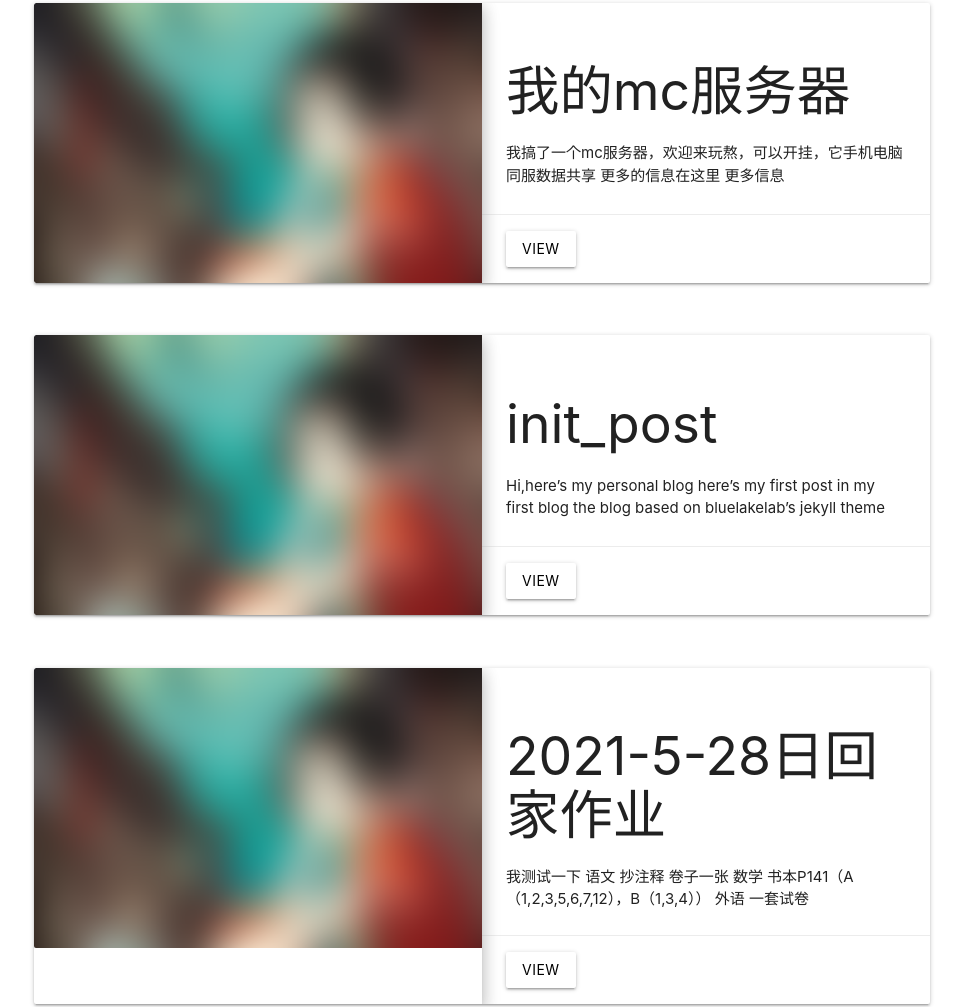
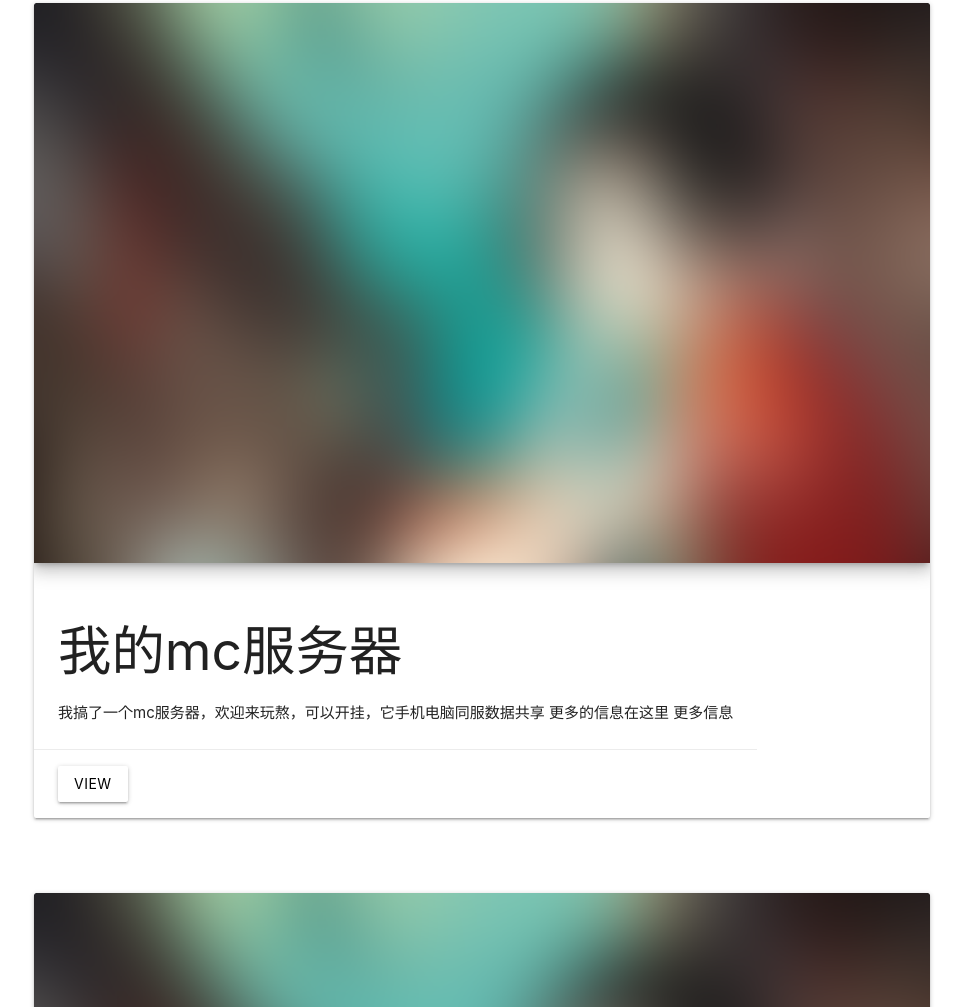
Before and after one commit to happyeggchen/happyeggchen.github.io, a plain HTML site: page pages/blog.html in a window 1280 px wide. Shown: the part 114-1121 px from the top of the page, without its empty margins (158-1121 px from the left). Drawn offline with Linux system fonts and the light colour scheme; a web font is replaced by a local one.

Commit message:
2021-07-05_04:02:06

```diff
--- a/feed.xml
+++ b/feed.xml
@@ -1,4 +1,4 @@
-<?xml version="1.0" encoding="utf-8"?><feed xmlns="http://www.w3.org/2005/Atom" ><generator uri="https://jekyllrb.com/" version="4.2.0">Jekyll</generator><link href="/feed.xml" rel="self" type="application/atom+xml" /><link href="/" rel="alternate" type="text/html" /><updated>2021-07-05T11:48:38+08:00</updated><id>/feed.xml</id><title type="html">Tsingkwai</title><subtitle>nothing</subtitle><entry><title type="html">2021-5-28日回家作业</title><link href="/2021/05/28/2021-5-28%E6%97%A5%E5%9B%9E%E5%AE%B6%E4%BD%9C%E4%B8%9A.html" rel="alternate" type="text/html" title="2021-5-28日回家作业" /><published>2021-05-28T00:00:00+08:00</published><updated>2021-05-28T00:00:00+08:00</updated><id>/2021/05/28/2021-5-28%E6%97%A5%E5%9B%9E%E5%AE%B6%E4%BD%9C%E4%B8%9A</id><content type="html" xml:base="/2021/05/28/2021-5-28%E6%97%A5%E5%9B%9E%E5%AE%B6%E4%BD%9C%E4%B8%9A.html">&lt;h1 id=&quot;我测试一下&quot;&gt;我测试一下&lt;/h1&gt;
+<?xml version="1.0" encoding="utf-8"?><feed xmlns="http://www.w3.org/2005/Atom" ><generator uri="https://jekyllrb.com/" version="4.2.0">Jekyll</generator><link href="/feed.xml" rel="self" type="application/atom+xml" /><link href="/" rel="alternate" type="text/html" /><updated>2021-07-05T12:02:06+08:00</updated><id>/feed.xml</id><title type="html">Tsingkwai</title><subtitle>nothing</subtitle><entry><title type="html">2021-5-28日回家作业</title><link href="/2021/05/28/2021-5-28%E6%97%A5%E5%9B%9E%E5%AE%B6%E4%BD%9C%E4%B8%9A.html" rel="alternate" type="text/html" title="2021-5-28日回家作业" /><published>2021-05-28T00:00:00+08:00</published><updated>2021-05-28T00:00:00+08:00</updated><id>/2021/05/28/2021-5-28%E6%97%A5%E5%9B%9E%E5%AE%B6%E4%BD%9C%E4%B8%9A</id><content type="html" xml:base="/2021/05/28/2021-5-28%E6%97%A5%E5%9B%9E%E5%AE%B6%E4%BD%9C%E4%B8%9A.html">&lt;h1 id=&quot;我测试一下&quot;&gt;我测试一下&lt;/h1&gt;
 
 &lt;h4 id=&quot;语文&quot;&gt;语文&lt;/h4&gt;
 &lt;ul&gt;
--- a/pages/blog.html
+++ b/pages/blog.html
@@ -73,9 +73,9 @@
       <br><br>
 
 <div class="container s12 m12 l12">
-  <div class="card horizontal waves-effect waves-grey">
+  <div class="card waves-effect waves-grey">
 
-    <div class="card-image z-depth-3 waves-effect waves-light">
+    <div class="card-image medium z-depth-3 waves-effect waves-light img-responsive">
       <img src="/blog_cover/bluelake.png" />
     </div>
 
@@ -98,9 +98,9 @@
 <p><br /></p>
 
 <div class="container s12 m12 l12">
-  <div class="card horizontal waves-effect waves-grey">
+  <div class="card waves-effect waves-grey">
 
-    <div class="card-image z-depth-3 waves-effect waves-light">
+    <div class="card-image medium z-depth-3 waves-effect waves-light img-responsive">
       <img src="/blog_cover/bluelake.png" />
     </div>
 
@@ -125,9 +125,9 @@
 <p><br /></p>
 
 <div class="container s12 m12 l12">
-  <div class="card horizontal waves-effect waves-grey">
+  <div class="card waves-effect waves-grey">
 
-    <div class="card-image z-depth-3 waves-effect waves-light">
+    <div class="card-image medium z-depth-3 waves-effect waves-light img-responsive">
       <img src="/blog_cover/bluelake.png" />
     </div>
 
```
